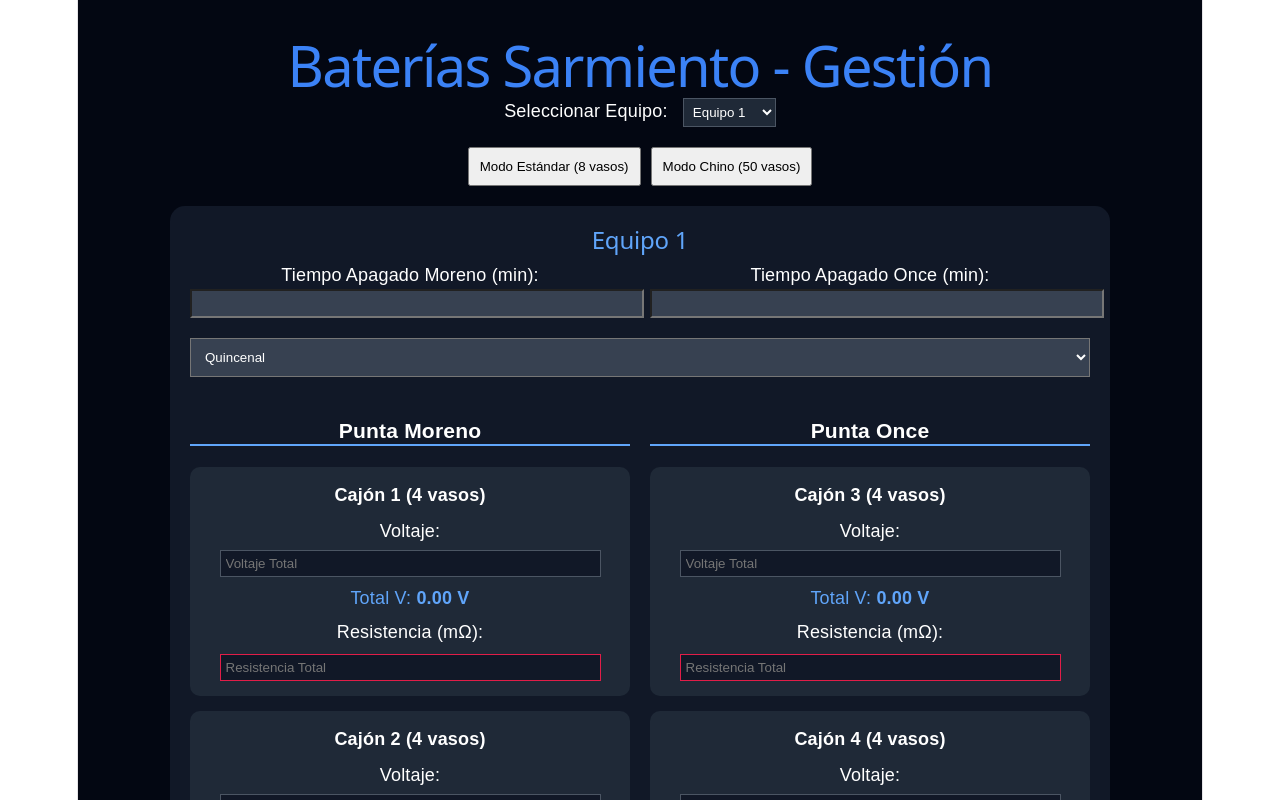
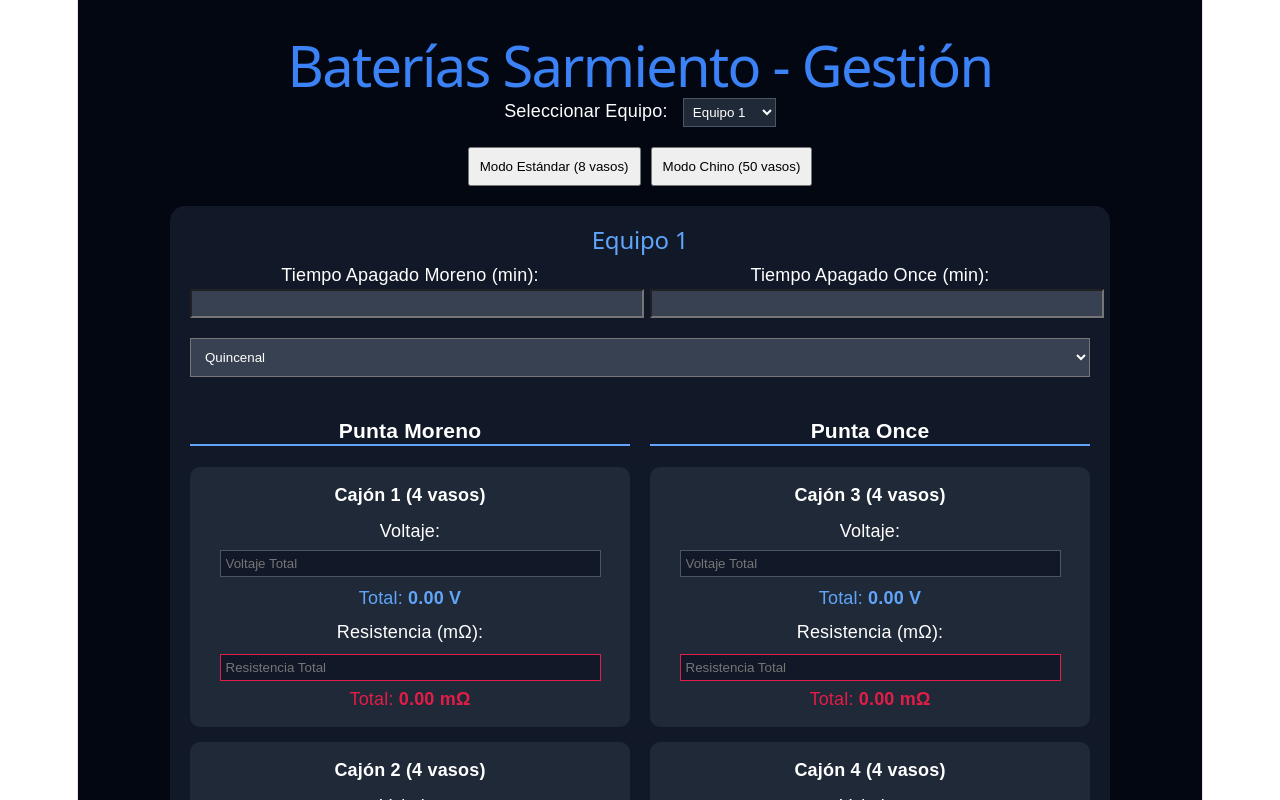
Before and after one commit to Matias0910/Baterias-Sarmiento, a React app in the folder Baterias-Sarmiento/frontend/: page / in a window 1280 px wide. Shown: the top 800 px of the page. Built offline with nearby package versions, Linux system fonts and the light colour scheme; the HTML template or start-up script is replaced by a standard one.

Commit message:
FormularioBateria: Implementación automático de totales

```diff
--- a/Baterias-Sarmiento/frontend/src/FormularioBateria.jsx
+++ b/Baterias-Sarmiento/frontend/src/FormularioBateria.jsx
@@ -26,9 +26,12 @@ export default function FormularioBateria({ tipo, equipoId }) {
     }, [orientacion, tipo]);
 
     const updateValue = (type, cajonIdx, valIdx, value) => {
-        const newData = { ...data };
-        newData[type][cajonIdx][valIdx] = value;
-        setData(newData);
+        setData(prevData => {
+            const newData = { ...prevData };
+            newData[type][cajonIdx][valIdx] = value;
+            console.log("Estado actualizado:", newData); // Para ver si cambia
+            return newData;
+        });
     };
 
     const enviarReporte = async () => {
@@ -44,11 +47,16 @@ export default function FormularioBateria({ tipo, equipoId }) {
         } catch (e) { alert("⚠️ Error de conexión con el servidor."); }
     };
 
+
     const renderCajon = (idx, label) => {
-        const totalV = data.v[idx].reduce((acc, v) => acc + (parseFloat(v) || 0), 0).toFixed(2);
-        const autoTotalR = data.r[idx].reduce((acc, r) => acc + (parseFloat(r) || 0), 0).toFixed(2);
+        // Cálculo forzado directamente sobre el estado actual
+        const vArray = data.v[idx];
+        const rArray = data.r[idx];
+
+        const totalV = vArray.reduce((acc, val) => acc + (parseFloat(val.toString().replace(',', '.')) || 0), 0).toFixed(2);
+        const totalR = rArray.reduce((acc, val) => acc + (parseFloat(val.toString().replace(',', '.')) || 0), 0).toFixed(2);
+
         const esGrande = getVasos(idx) === 25;
-        console.log("Valores en cajón " + idx + ":", data.v[idx]);
 
         return (
             <div style={{ backgroundColor: '#1f2937', padding: '15px', borderRadius: '10px', marginBottom: '15px' }}>
@@ -57,24 +65,26 @@ export default function FormularioBateria({ tipo, equipoId }) {
                 <p style={{ margin: '5px 0' }}>Voltaje:</p>
                 {frecuencia === 'bimestral' ? (
                     <div style={{ display: 'grid', gridTemplateColumns: 'repeat(5, 1fr)', gap: '5px' }}>
-                        {data.v[idx].map((v, i) => <input key={i} style={{ padding: '5px', width: '90%', backgroundColor: '#111827', color: 'white', border: '1px solid #4b5563' }} placeholder={`V${i+1}`} value={v} onChange={(e) => updateValue('v', idx, i, e.target.value)} />)}
+                        {vArray.map((v, i) => <input key={i} style={{ padding: '5px', width: '90%', backgroundColor: '#111827', color: 'white', border: '1px solid #4b5563' }} placeholder={`V${i+1}`} value={v} onChange={(e) => updateValue('v', idx, i, e.target.value)} />)}
                     </div>
                 ) : (
-                    <input style={{ padding: '5px', width: '90%', backgroundColor: '#111827', color: 'white', border: '1px solid #4b5563' }} placeholder="Voltaje Total" value={data.v[idx][0] || ''} onChange={(e) => updateValue('v', idx, 0, e.target.value)} />
+                    <input style={{ padding: '5px', width: '90%', backgroundColor: '#111827', color: 'white', border: '1px solid #4b5563' }} placeholder="Voltaje Total" value={vArray[0] || ''} onChange={(e) => updateValue('v', idx, 0, e.target.value)} />
                 )}
-                <p style={{ margin: '8px 0', color: '#60a5fa' }}>Total V: <strong>{totalV} V</strong></p>
+
+                {/* AQUÍ ES DONDE MOSTRÁS EL TOTAL, ASEGURATE QUE SEA ESTA VARIABLE */}
+                <p style={{ margin: '8px 0', color: '#60a5fa' }}>Total: <strong>{totalV} V</strong></p>
 
                 <p style={{ margin: '8px 0' }}>Resistencia (mΩ):</p>
                 {frecuencia === 'bimestral' ? (
-                    <>
-                        <div style={{ display: 'grid', gridTemplateColumns: 'repeat(5, 1fr)', gap: '5px' }}>
-                            {data.r[idx].map((r, i) => <input key={i} style={{ padding: '5px', width: '90%', backgroundColor: '#111827', color: 'white', border: '1px solid #e11d48' }} placeholder={`R${i+1}`} value={r} onChange={(e) => updateValue('r', idx, i, e.target.value)} />)}
-                        </div>
-                        <p style={{ marginTop: '5px', color: '#e11d48' }}>Total: <strong>{autoTotalR} mΩ</strong></p>
-                    </>
+                    <div style={{ display: 'grid', gridTemplateColumns: 'repeat(5, 1fr)', gap: '5px' }}>
+                        {rArray.map((r, i) => <input key={i} style={{ padding: '5px', width: '90%', backgroundColor: '#111827', color: 'white', border: '1px solid #e11d48' }} placeholder={`R${i+1}`} value={r} onChange={(e) => updateValue('r', idx, i, e.target.value)} />)}
+                    </div>
                 ) : (
-                    <input style={{ padding: '5px', width: '90%', backgroundColor: '#111827', color: '#e11d48', border: '1px solid #e11d48' }} placeholder="Resistencia Total" value={data.r[idx][0] || ''} onChange={(e) => updateValue('r', idx, 0, e.target.value)} />
+                    <input style={{ padding: '5px', width: '90%', backgroundColor: '#111827', color: '#e11d48', border: '1px solid #e11d48' }} placeholder="Resistencia Total" value={rArray[0] || ''} onChange={(e) => updateValue('r', idx, 0, e.target.value)} />
                 )}
+
+                {/* AQUÍ ES DONDE MOSTRÁS EL TOTAL, ASEGURATE QUE SEA ESTA VARIABLE */}
+                <p style={{ marginTop: '5px', color: '#e11d48' }}>Total: <strong>{totalR} mΩ</strong></p>
 
                 {esGrande && (
                     <input style={{ padding: '5px', marginTop: '10px', width: '90%', backgroundColor: '#111827', color: '#34d399', border: '1px solid #34d399', fontWeight: 'bold' }} placeholder="Resistencia Total Manual" value={data.totR[idx]} onChange={(e) => { const nd = {...data}; nd.totR[idx] = e.target.value; setData(nd); }} />
```
